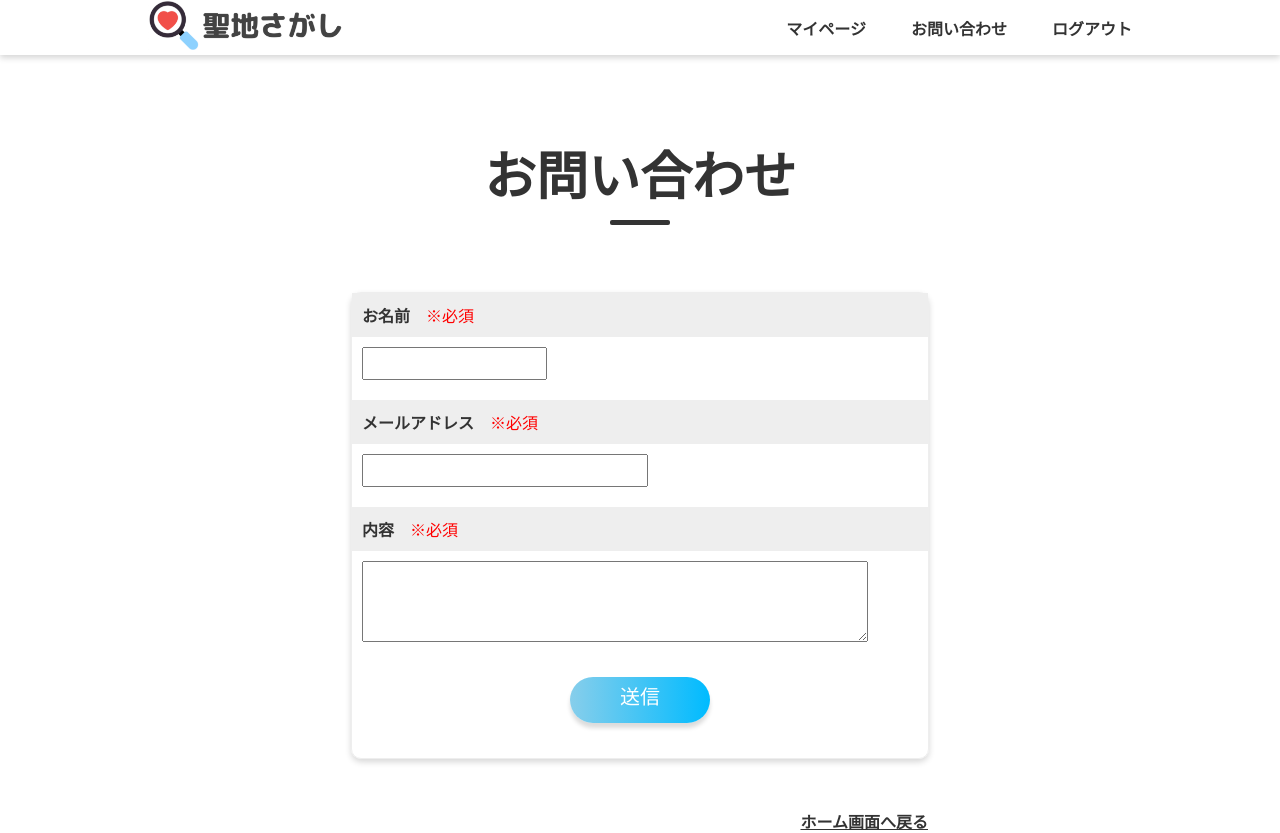
After one commit to megumimorisawa/sanctuary_places, a PHP site: page /views/contact_view.php in a window 1280 px wide. The commit adds this page. Run offline with PHP 8.4, Linux system fonts and the light colour scheme; the template is opened without the code that fills it, so the values that code supplies are empty.

Commit message:
コンタクトフォーム作成

```diff
--- a/css/contact.css
+++ b/css/contact.css
@@ -104,6 +104,18 @@ body {
       transform: translateX(-50%);
       background-color: #333;
       border-radius: 2px; }
+  .contact .error {
+    margin-bottom: 30px; }
+    .contact .error ul {
+      color: #f30;
+      text-align: center; }
+      @media screen and (max-width: 480px) {
+        .contact .error ul {
+          text-align: left;
+          width: 90%;
+          margin: 0 auto; } }
+    .contact .error li {
+      list-style: none; }
   .contact .form {
     width: 45%;
     height: auto;
@@ -123,6 +135,9 @@ body {
       margin: 0;
       background-color: #eee;
       padding: 10px; }
+      .contact .form-name span {
+        color: red;
+        font-weight: normal; }
     .contact .form-input {
       margin: 10px 10px 20px; }
     .contact .form-btn {
--- a/css/contact.scss
+++ b/css/contact.scss
@@ -133,6 +133,24 @@ body {
         }
     }
 
+    .error {
+        margin-bottom: 30px;
+
+        ul {
+            color: #f30;
+            text-align: center;
+            @media screen and (max-width: 480px){
+                text-align: left;
+                width: 90%;
+                margin: 0 auto;
+            }
+        }
+
+        li {
+            list-style: none;
+        }
+    }
+
     .form {
         width: 45%;
         height: auto;
@@ -153,6 +171,11 @@ body {
             margin: 0;
             background-color: #eee;
             padding: 10px;
+
+            span {
+                color: red;
+                font-weight: normal;
+            }
         }
 
         &-input {
--- /dev/null
+++ b/views/contact_view.php
@@ -0,0 +1,62 @@
+<!DOCTYPE html>
+<html lang="ja">
+    <head>
+        <meta charset="UTF-8">
+        <meta name="viewport" content="width=device-width, initial-scale=1.0">
+        <link rel="preconnect" href="https://fonts.gstatic.com">
+        <link rel="stylesheet" href="https://fonts.googleapis.com/css2?family=Noto+Sans+JP&display=swap">
+        <link rel="stylesheet" href="css/contact.css">
+        <title>お問い合わせ</title>
+    </head>
+    <body>
+        <div class="contact">
+            <section class="header">
+                <div class="header-inner">
+                    <a href="index.php"><img src="css/image/logo.png" alt="ロゴ画像"></a>
+                    <nav class="header-nav">
+                        <button><img src="css/image/button.png" alt="ボタン画像"></button>
+                        <ul>
+                            <li><a href="profile.php?id=<?= $login_user->id ?>">マイページ</a></li>
+                            <li><a href="contact.php">お問い合わせ</a></li>
+                            <li><a href="logout.php">ログアウト</a></li>
+                        </ul>
+                    </nav>
+                </div>
+            </section>
+
+            <div class="contact-ttl">
+                <h1>お問い合わせ</h1>
+            </div>
+
+            <section class="error">
+                <?php if($errors !== null): ?>
+                    <ul>
+                        <?php foreach($errors as $error): ?>
+                        <li><?= $error ?></li>
+                        <?php endforeach; ?>
+                    </ul>
+                <?php endif; ?>
+            </section>
+
+            <section class="form">
+                <form action="contact_check.php" method="post">
+                    <p class="form-name">お名前&emsp;<span>※必須</span></p>
+                    <div class="form-input"><input type="text" name="name" style="height:27px"></div>
+                    <p class="form-name">メールアドレス&emsp;<span>※必須</span></p>
+                    <div class="form-input"><input type="email" name="email" style="height:27px;width:50%"></div>
+                    <p class="form-name">内容&emsp;<span>※必須</span></p>
+                    <div class="form-input"><textarea type="text" name="message" rows="5" style="width:90%"></textarea></div>
+                    <div class="form-btn">
+                        <input class="form-btn-send" type="submit" value="送信">
+                    </div>
+                </form>
+            </section>
+
+            <div class="home-btn">
+                <a href="index.php">ホーム画面へ戻る</a>
+            </div>
+        </div>
+        <script src="https://code.jquery.com/jquery-3.5.1.min.js"></script>
+        <script src="main.js"></script>
+    </body>
+</html>
```
Also changed, not shown: contact.php (+1 -61 lines), contact_check.php (+12 -7 lines), send.php (+16 -9 lines), 1 other file.
